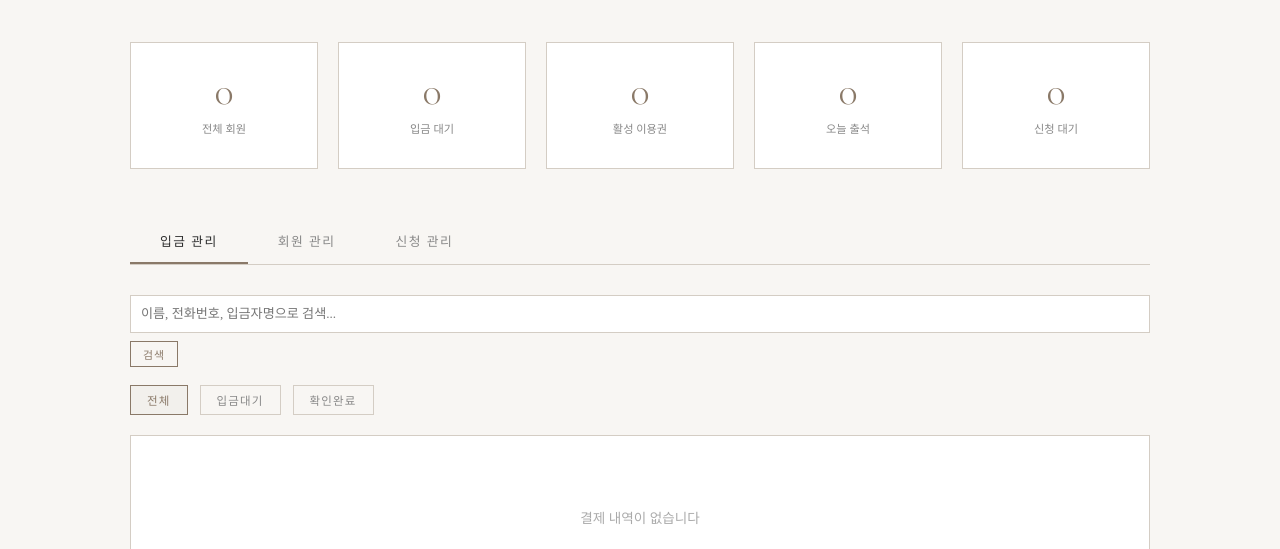
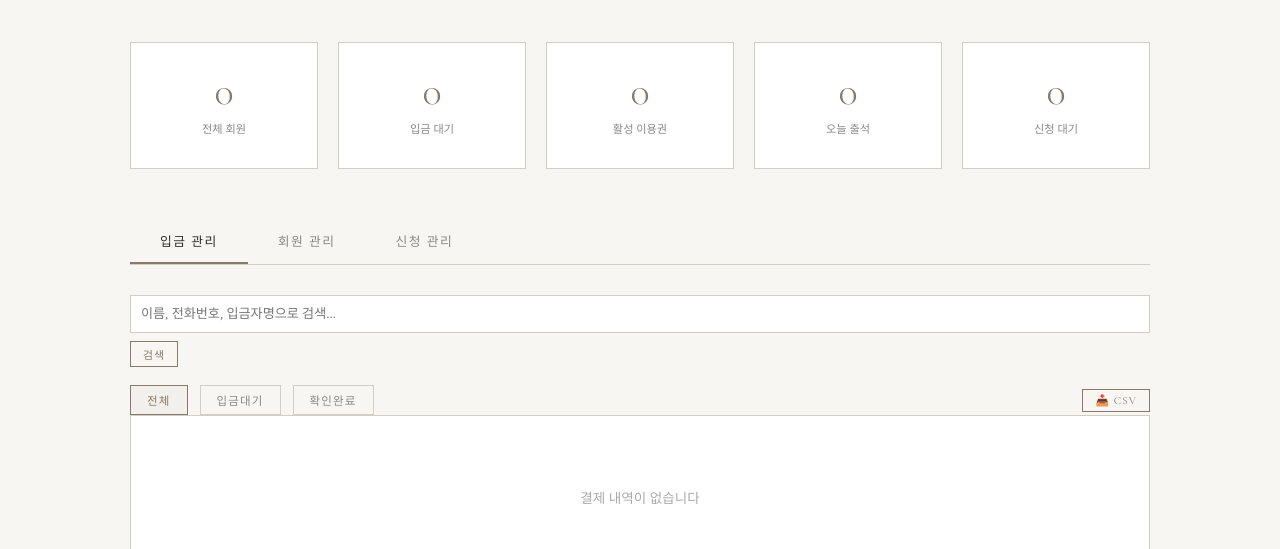
Before and after one commit to j-u-n-s-e-o-n-g-h-w-a-n-g/enneagram-yoga-landing, a website: page public/admin.html in a window 1280 px wide. Shown: the part 246-795 px from the top of the page. Drawn offline with nearby package versions, Linux system fonts and the light colour scheme; no server answers.

Commit message:
관리자 페이지 CSV 내보내기 추가
- 결제/회원/신청 목록별 CSV 다운로드 버튼
- BOM 포함 UTF-8 CSV (엑셀 호환)
- 한글 파일명 + 날짜

```diff
--- a/public/admin.html
+++ b/public/admin.html
@@ -145,22 +145,28 @@ footer p{font-size:0.7rem;color:#999;font-weight:300}
 </div>
 <div class="tab-content active" id="tab-payments">
 <div style="margin-bottom:16px"><input type="text" id="searchPayments" placeholder="이름, 전화번호, 입금자명으로 검색..." style="width:100%;padding:10px;border:1px solid var(--border);font-family:'Noto Serif KR',serif;font-size:0.82rem;outline:none" onkeyup="if(event.key==='Enter')searchPaymentsFn()"><button class="action-btn small" style="margin-top:8px" onclick="searchPaymentsFn()">검색</button></div>
-<div class="filter-row">
+<div style="display:flex;justify-content:space-between;align-items:center">
+<div class="filter-row" style="margin-bottom:0">
 <button class="filter-btn active" onclick="filterPayments('all', this)">전체</button>
 <button class="filter-btn" onclick="filterPayments('pending', this)">입금대기</button>
 <button class="filter-btn" onclick="filterPayments('confirmed', this)">확인완료</button>
 </div>
+<button class="action-btn small" onclick="exportCSV('payments')">📥 CSV</button>
+</div>
 <div class="section-box"><div id="paymentList"><div class="empty-state">결제 내역이 없습니다</div></div><div id="paymentPagination"></div></div>
 </div>
 <div class="tab-content" id="tab-members">
-<div style="margin-bottom:16px"><input type="text" id="searchMembers" placeholder="이름, 이메일, 전화번호로 검색..." style="width:100%;padding:10px;border:1px solid var(--border);font-family:'Noto Serif KR',serif;font-size:0.82rem;outline:none" onkeyup="if(event.key==='Enter')searchMembersFn()"><button class="action-btn small" style="margin-top:8px" onclick="searchMembersFn()">검색</button></div>
+<div style="display:flex;gap:8px;align-items:flex-end;margin-bottom:16px"><div style="flex:1"><input type="text" id="searchMembers" placeholder="이름, 이메일, 전화번호로 검색..." style="width:100%;padding:10px;border:1px solid var(--border);font-family:'Noto Serif KR',serif;font-size:0.82rem;outline:none" onkeyup="if(event.key==='Enter')searchMembersFn()"><button class="action-btn small" style="margin-top:8px" onclick="searchMembersFn()">검색</button></div><button class="action-btn small" onclick="exportCSV('members')">📥 CSV</button></div>
 <div class="section-box"><div id="memberList"><div class="empty-state">회원이 없습니다</div></div></div>
 </div>
 <div class="tab-content" id="tab-applications">
-<div class="filter-row">
+<div style="display:flex;justify-content:space-between;align-items:center">
+<div class="filter-row" style="margin-bottom:0">
 <button class="filter-btn active" onclick="filterApplications('all', this)">전체</button>
 <button class="filter-btn" onclick="filterApplications('pending', this)">대기</button>
 <button class="filter-btn" onclick="filterApplications('paid', this)">입금완료</button>
+</div>
+<button class="action-btn small" onclick="exportCSV('applications')">📥 CSV</button>
 </div>
 <div class="section-box"><div id="applicationList"><div class="empty-state">신청 내역이 없습니다</div></div></div>
 </div>
@@ -830,6 +836,91 @@ async function deleteApplication(id, name) {
   }
 }
 
+// ========== CSV Export ==========
+
+async function exportCSV(type) {
+  try {
+    let rows = [];
+    let filename = '';
+    const today = new Date().toISOString().slice(0, 10);
+
+    if (type === 'payments') {
+      showToast('결제 데이터 내보내는 중...', '');
+      const res = await fetch('/api/admin/payments?status=all&page=1&limit=9999');
+      const data = await res.json();
+      const payments = data.payments || [];
+      rows.push(['날짜', '회원명', '전화번호', '입금자명', '금액', '상태', '확인일']);
+      payments.forEach(p => {
+        rows.push([
+          new Date(p.created_at).toLocaleDateString('ko-KR'),
+          p.user_name || '',
+          p.user_phone || '',
+          p.depositor_name || '',
+          p.amount,
+          p.status === 'confirmed' ? '확인완료' : p.status === 'underpaid' ? '부족' : '대기',
+          p.confirmed_at ? new Date(p.confirmed_at).toLocaleDateString('ko-KR') : ''
+        ]);
+      });
+      filename = '결제내역_' + today + '.csv';
+    }
+
+    else if (type === 'members') {
+      showToast('회원 데이터 내보내는 중...', '');
+      const res = await fetch('/api/admin/members?limit=9999');
+      const data = await res.json();
+      const members = data.members || [];
+      rows.push(['이름', '이메일', '전화번호', '잔여횟수', '총출석', '가입일']);
+      members.forEach(m => {
+        rows.push([
+          m.name,
+          m.email,
+          m.phone,
+          m.remaining_classes,
+          m.total_attended,
+          new Date(m.created_at).toLocaleDateString('ko-KR')
+        ]);
+      });
+      filename = '회원목록_' + today + '.csv';
+    }
+
+    else if (type === 'applications') {
+      showToast('신청 데이터 내보내는 중...', '');
+      const res = await fetch('/api/admin/applications?status=all&limit=9999');
+      const data = await res.json();
+      const apps = data.applications || [];
+      rows.push(['날짜', '이름', '이메일', '전화번호', '상태']);
+      apps.forEach(a => {
+        rows.push([
+          new Date(a.created_at).toLocaleDateString('ko-KR'),
+          a.name,
+          a.email,
+          a.phone,
+          a.status === 'paid' ? '입금완료' : '대기'
+        ]);
+      });
+      filename = '신청목록_' + today + '.csv';
+    }
+
+    if (rows.length <= 1) {
+      showToast('내보낼 데이터가 없습니다', 'error');
+      return;
+    }
+
+    // BOM + CSV
+    const csvContent = '\uFEFF' + rows.map(r => r.map(v => '"' + String(v).replace(/"/g, '""') + '"').join(',')).join('\n');
+    const blob = new Blob([csvContent], { type: 'text/csv;charset=utf-8;' });
+    const link = document.createElement('a');
+    link.href = URL.createObjectURL(blob);
+    link.download = filename;
+    link.click();
+    URL.revokeObjectURL(link.href);
+    showToast(filename + ' 다운로드 완료 (' + (rows.length - 1) + '건)', 'success');
+  } catch (err) {
+    console.error('CSV export error:', err);
+    showToast('CSV 내보내기 실패', 'error');
+  }
+}
+
 checkAuth();
 </script>
 </body>
```
